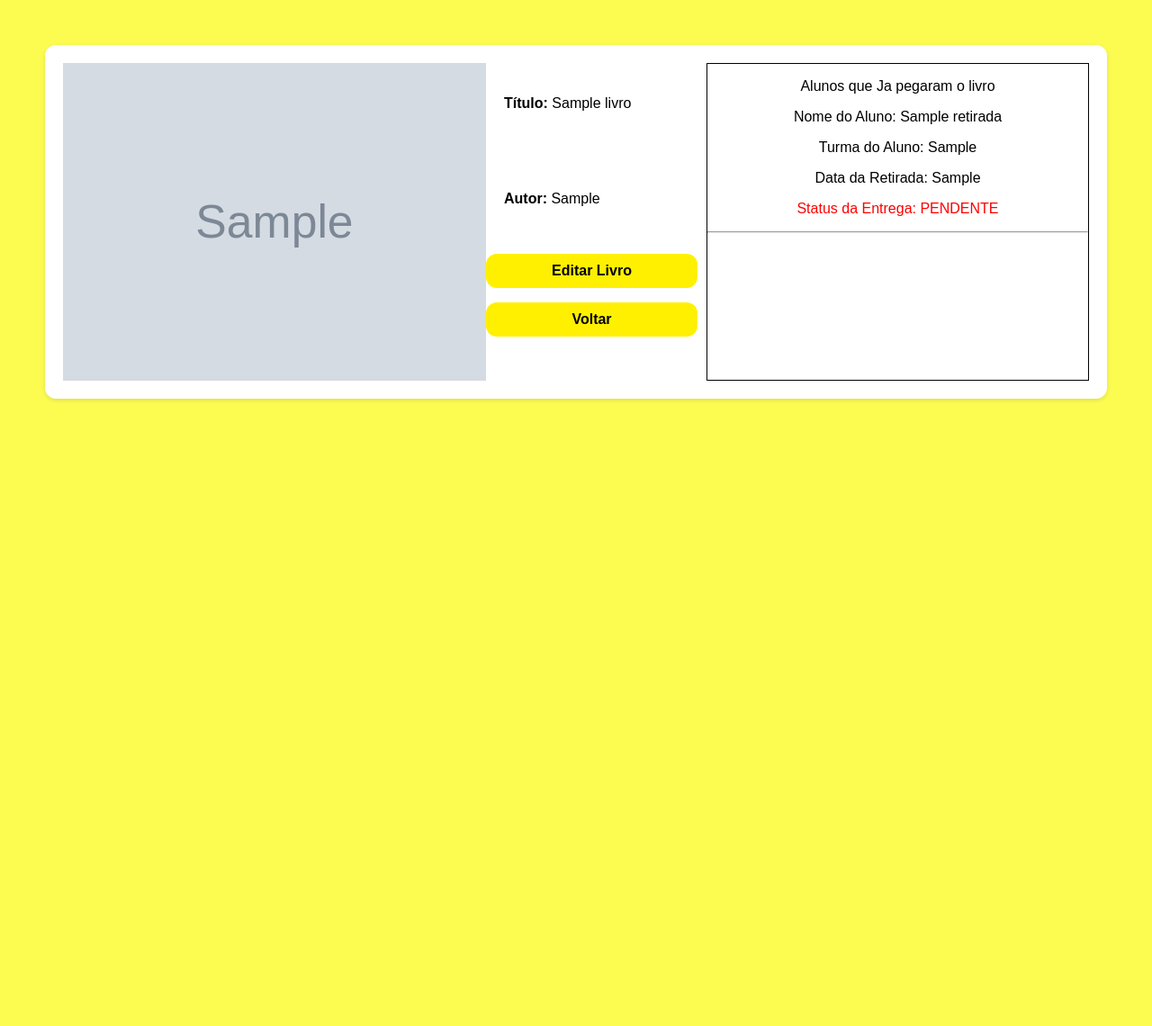
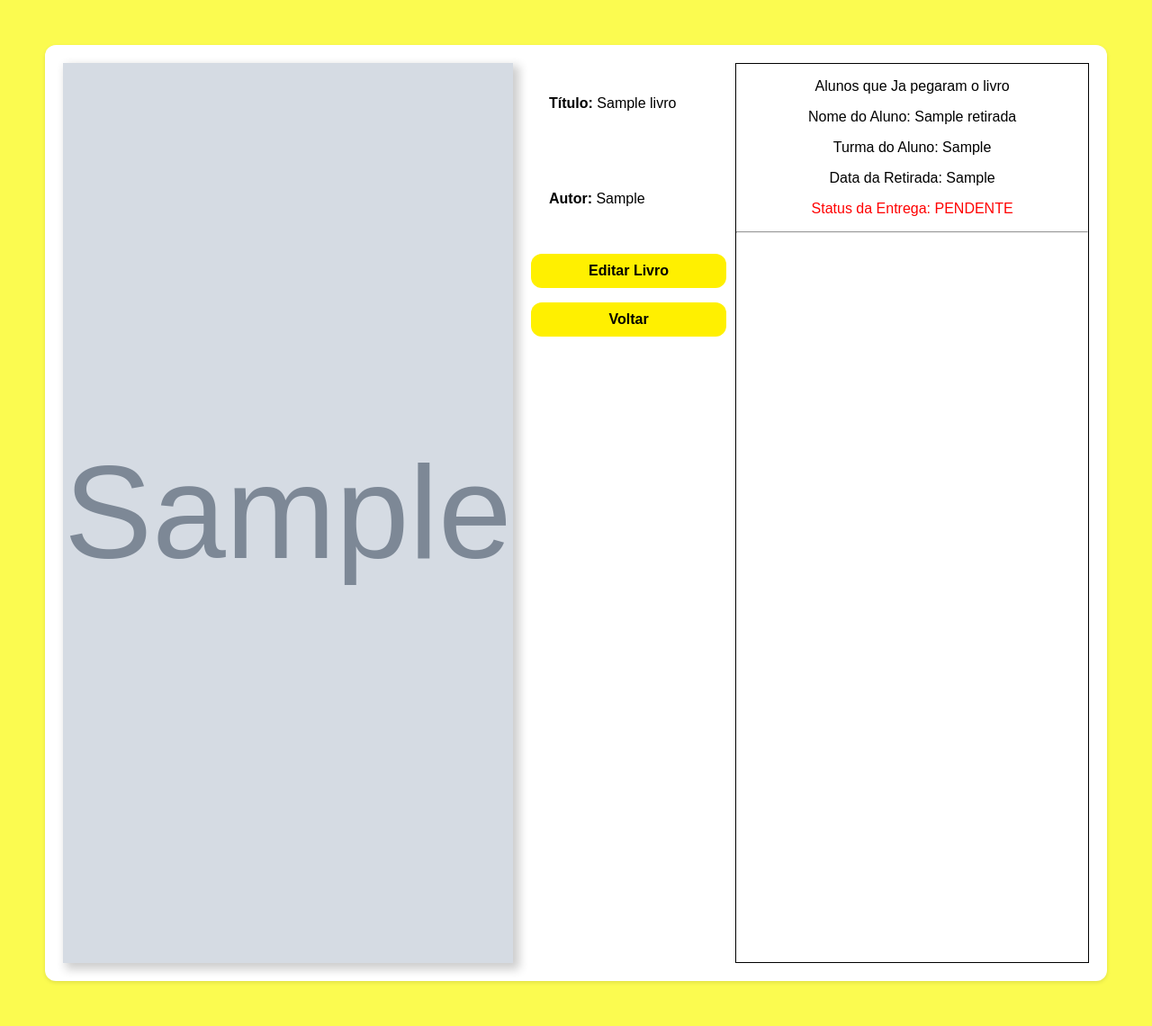
Before and after one commit to GustavoPC-png/Biblioteca-ESTAGIO, a PHP site: page /livro.php?id=1 in a window 1280 px wide. Shown: the whole page at 90% size. Before the commit the page ends 445 px from the top, so only its background shows below. Run offline with PHP 8.4, Linux system fonts and the light colour scheme; tables that the repository leaves empty or names only in its code hold one stand-in row (values such as "Sample post"); grey boxes marked "Sample" are stand-in pictures.

Commit message:
Ajustes pequenos - Sistema previamente pronto

```diff
--- a/adicionaAluno.php
+++ b/adicionaAluno.php
@@ -13,6 +13,10 @@
             $enviar = $conn->query($sql_up);
             header("location: index.php");
         }
+    }
+    if(isset($_POST['voltar'])){
+
+        header("location: livro.php?id={$_GET['id']}");
     }
 }
 ?>
@@ -30,6 +34,7 @@
         <label for="">Turma:</label>
         <input type="number" name="turma" id="turma">
         <input type="submit" value="Enviar" name="enviar">
+        <input type="submit" value="Voltar" name="voltar">
     </form>
 </body>
 </html>
--- a/editarLivro.php
+++ b/editarLivro.php
@@ -54,7 +54,7 @@
         <label for="imagem">Imagem do Livro:</label>
         <input type="file" name="imagem" accept="image/*" required><br>
         <input type="submit" name="salvar" value="Salvar Edições">
-        <a href="index.php"><input type="button" value="Voltar" name="voltar"></a>
+        <a href="livro.php?id=<?php echo $_GET['id']; ?>"><input type="button" value="Voltar" name="voltar"></a>
         <?php endforeach;?>
     </form>
 </body>
--- a/livro.php
+++ b/livro.php
@@ -74,7 +74,11 @@
 
         .book-info img {
             max-width: 100%;
-            height: auto;
+            margin-right: 20px;
+            height: 1000px;
+            box-shadow: 5px 5px 10px 2px rgba(0, 0, 0, 0.2);
+
+
         }
 
         .book-details {
@@ -145,7 +149,7 @@
     <form action="" method="post">
     <div class="container">
             <div class="book-info">
-                <img src="<?php echo $livro['imagem'] ?>" width="500px" alt="Book Cover">
+                <img src="<?php echo $livro['imagem'] ?>" width="500px" height="25px" alt="Book Cover">
                 <div class="caixa">
                     <p><strong>Título:</strong> <?php echo $livro['titulo']?></p>
                     <p><strong>Autor:</strong> <?php echo $livro['autor']?></p>
```
